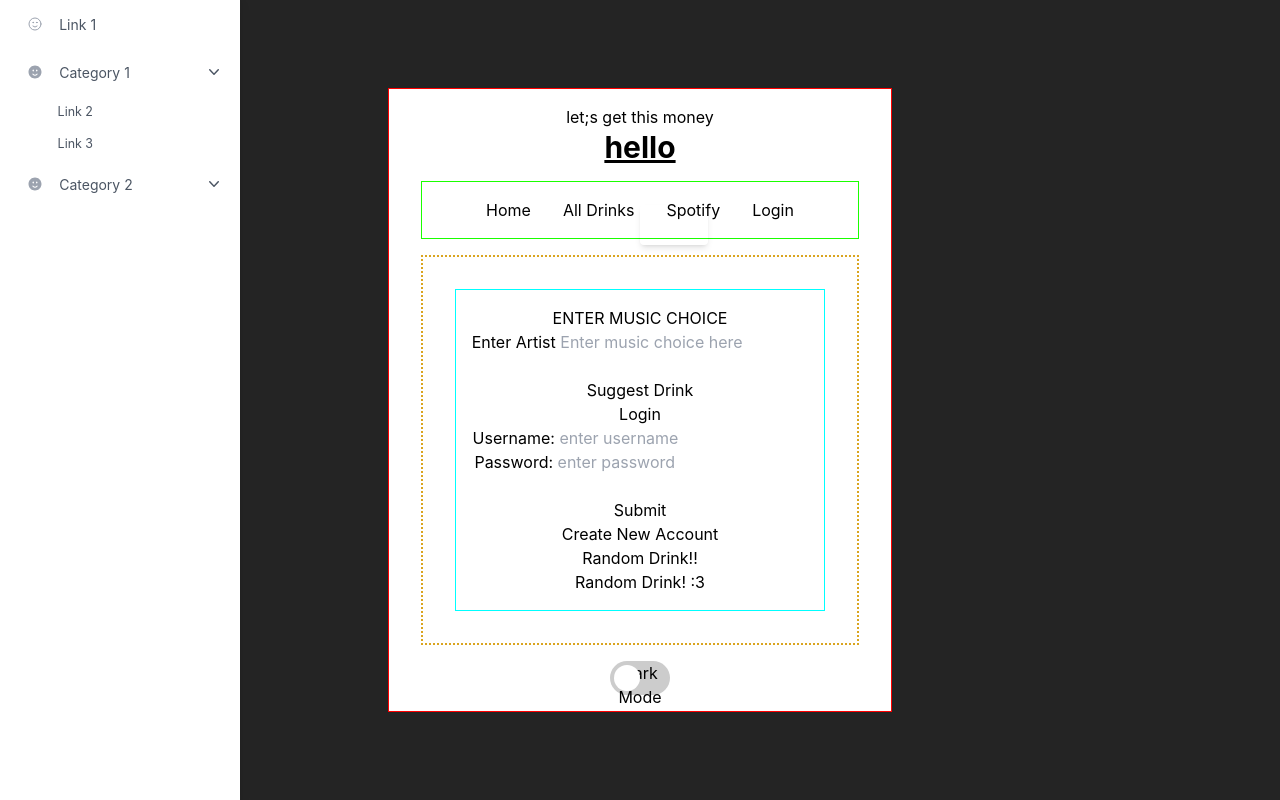
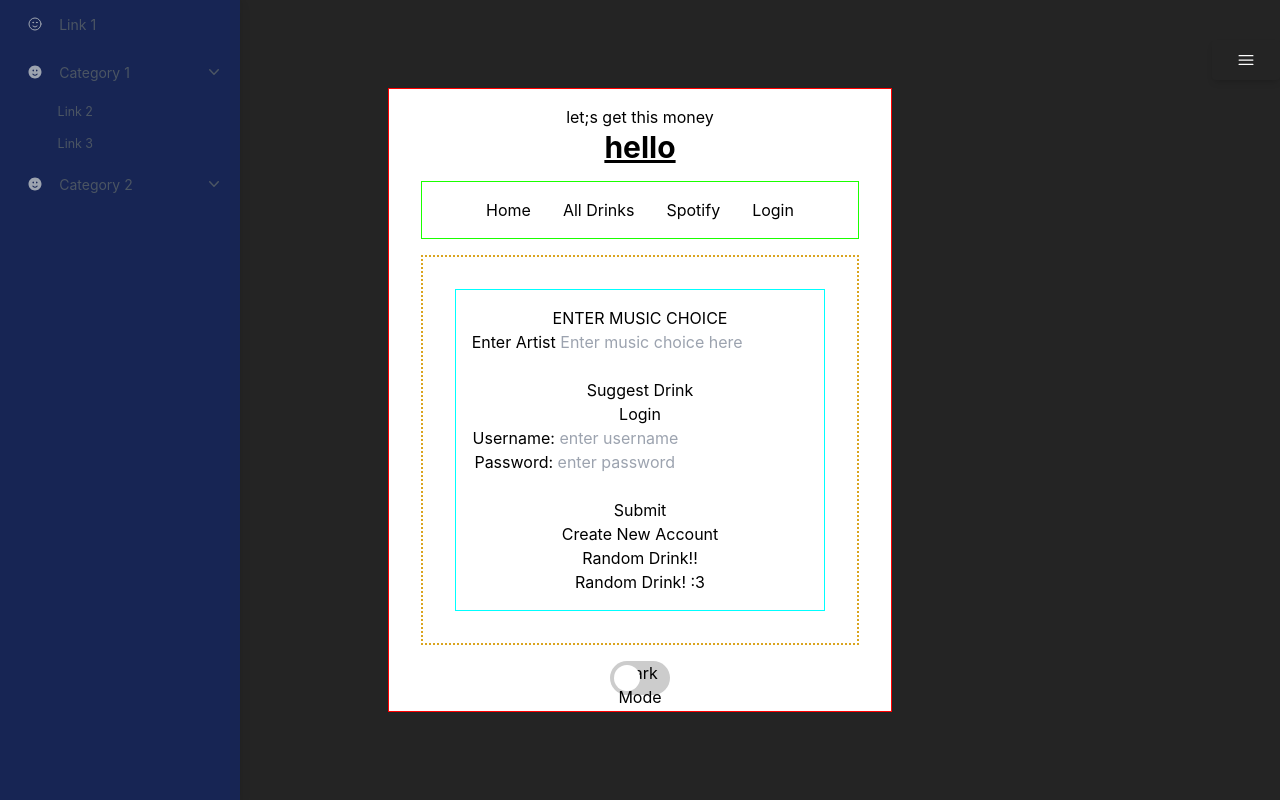
Before and after one commit to adventuring-party-capstone/CAPSTONE-MAIN, a React (Vite) app in the folder client/: page / in a window 1280 px wide. Built offline with nearby package versions, Linux system fonts and the light colour scheme; no server answers.

Commit message:
working sidenav with color

```diff
--- a/client/src/App.jsx
+++ b/client/src/App.jsx
@@ -31,7 +31,7 @@ function App() {
 	return (
 		<div id="app-container" className={`${dark ? "dark-mode" : "light-mode"}`}>
 			<h1>let;s get this money</h1>
-			<SideNav />
+			<SideNav mode={dark} />
 			<NavBar
 				token={token}
 				setToken={setToken}
--- a/client/src/components/SideNav.jsx
+++ b/client/src/components/SideNav.jsx
@@ -1,14 +1,32 @@
 import { Sidenav, initTE } from "tw-elements";
+import { useState, useEffect } from "react";
 
-export default function SideNav() {
+export default function SideNav({ mode }) {
 	initTE({ Sidenav });
+	const [bgmode, setBgmode] = useState("bg-inherit");
+	console.log("mode in sidenav", mode);
+
+	useEffect(() => {
+		function sideNavBG() {
+			if (mode) {
+				// darkmode on
+				setBgmode("bg-orange-500");
+			} else {
+				// darkmode off
+				setBgmode("bg-blue-950");
+			}
+		}
+		sideNavBG();
+	}, [mode]);
+
+	console.log("bgmode is now", bgmode);
 
 	return (
 		<>
 			<div className="text-3xl font-bold underline">hello</div>
 			<nav
 				id="sidenav-1"
-				className="absolute left-0 top-0 z-[1035] h-full w-60 -translate-x-full overflow-hidden bg-white shadow-[0_4px_12px_0_rgba(0,0,0,0.07),_0_2px_4px_rgba(0,0,0,0.05)] data-[te-sidenav-hidden='false']:translate-x-0 dark:bg-zinc-800"
+				className={`absolute left-0 top-0 z-[1035] h-full w-60 -translate-x-full overflow-hidden ${bgmode} shadow-[0_4px_12px_0_rgba(0,0,0,0.07),_0_2px_4px_rgba(0,0,0,0.05)] data-[te-sidenav-hidden='false']:translate-x-0 dark:bg-zinc-800`}
 				data-te-sidenav-init
 				data-te-sidenav-hidden="false"
 				data-te-sidenav-position="absolute"
@@ -165,8 +183,7 @@ export default function SideNav() {
 				</ul>
 			</nav>
 			<button
-				id="side"
-				className="position fixed mt-10 inline-block rounded bg-primary px-6 py-2.5 text-xs font-medium uppercase leading-tight text-white shadow-md transition duration-150 ease-in-out hover:bg-primary-700 hover:shadow-lg focus:bg-primary-700 focus:shadow-lg focus:outline-none focus:ring-0 active:bg-primary-800 active:shadow-lg"
+				className="position fixed top-0 right-0 mt-10 inline-block rounded bg-primary px-6 py-2.5 text-xs font-medium uppercase leading-tight text-white shadow-md transition duration-150 ease-in-out hover:bg-primary-700 hover:shadow-lg focus:bg-primary-700 focus:shadow-lg focus:outline-none focus:ring-0 active:bg-primary-800 active:shadow-lg"
 				data-te-sidenav-toggle-ref
 				data-te-target="#sidenav-1"
 				aria-controls="#sidenav-1"
```
